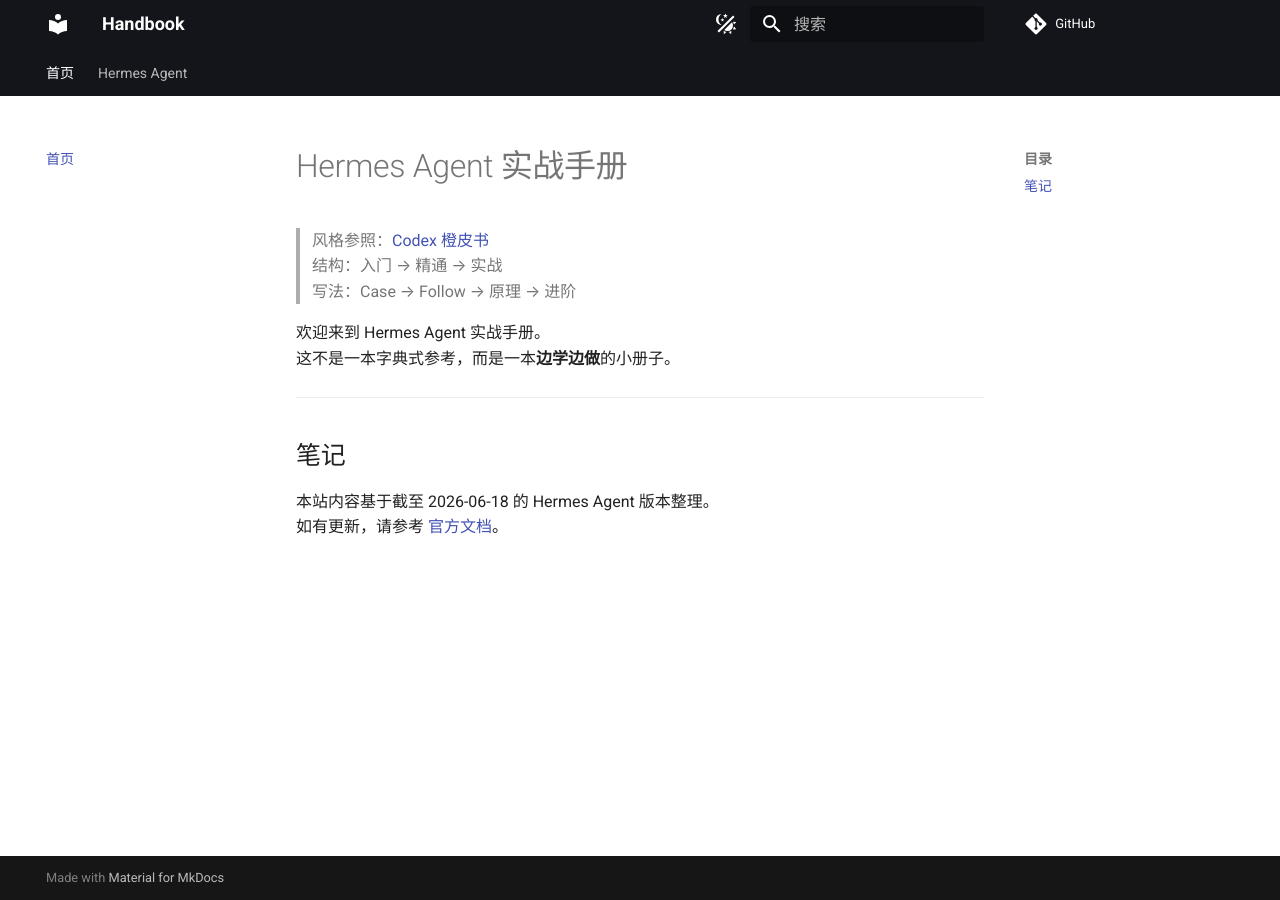
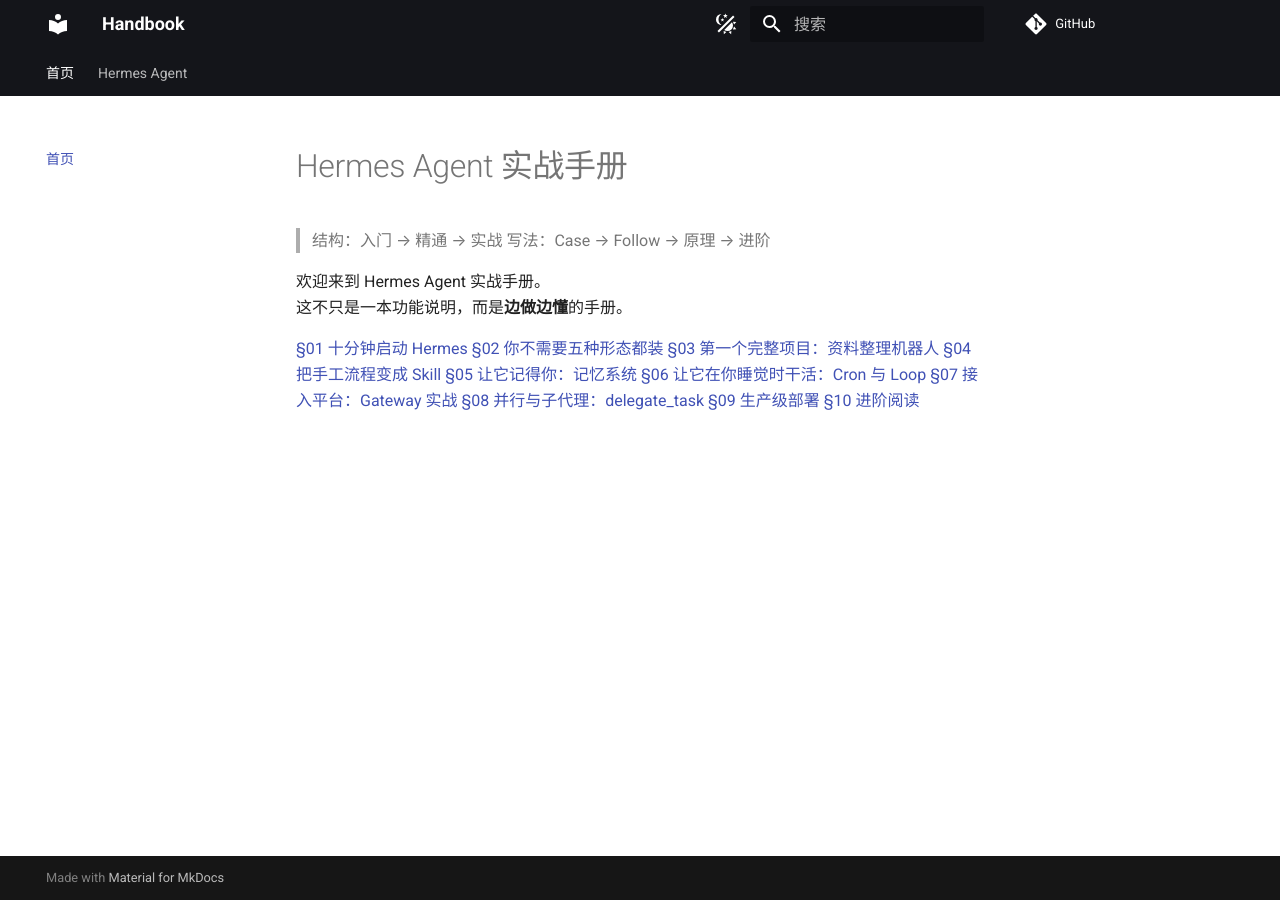
Before and after one commit to sujb/handbook, an MkDocs documentation site: the page built from docs/index.md, in a window 1280 px wide. Built offline with MkDocs 1.6.1 and Material for MkDocs 9.7.7, drawn with Linux system fonts in a browser that asks for light colours; comment, search, counter and statistics services are not loaded.

Commit message:
docs: remove Codex reference from homepage

```diff
--- a/docs/index.md
+++ b/docs/index.md
@@ -1,15 +1,18 @@
 # Hermes Agent 实战手册
 
-> 风格参照：[Codex 橙皮书](https://github.com/sujb/handbook)
 > 结构：入门 → 精通 → 实战
 > 写法：Case → Follow → 原理 → 进阶
 
 欢迎来到 Hermes Agent 实战手册。
-这不是一本字典式参考，而是一本**边学边做**的小册子。
+这不只是一本功能说明，而是**边做边懂**的手册。
 
----
-
-## 笔记
-
-本站内容基于截至 2026-06-18 的 Hermes Agent 版本整理。
-如有更新，请参考 [官方文档](https://hermes-agent.nousresearch.com/docs/zh-Hans/)。
+[§01 十分钟启动 Hermes](getting-started.md)
+[§02 你不需要五种形态都装](getting-started.md)
+[§03 第一个完整项目：资料整理机器人](first-project.md)
+[§04 把手工流程变成 Skill](skills.md)
+[§05 让它记得你：记忆系统](memory.md)
+[§06 让它在你睡觉时干活：Cron 与 Loop](cron.md)
+[§07 接入平台：Gateway 实战](gateway.md)
+[§08 并行与子代理：delegate_task](gateway.md)
+[§09 生产级部署](production.md)
+[§10 进阶阅读](further-reading.md)
```
